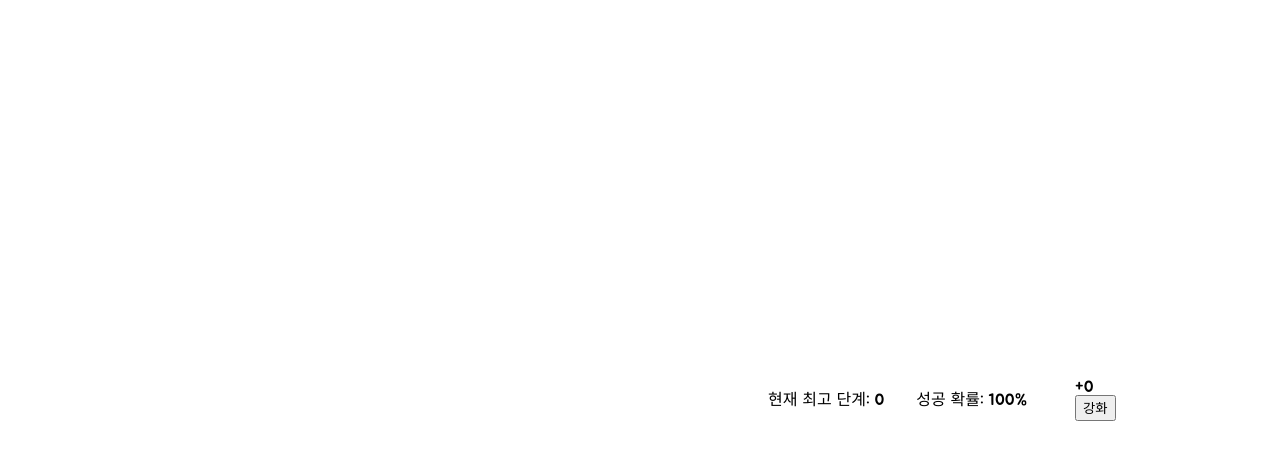
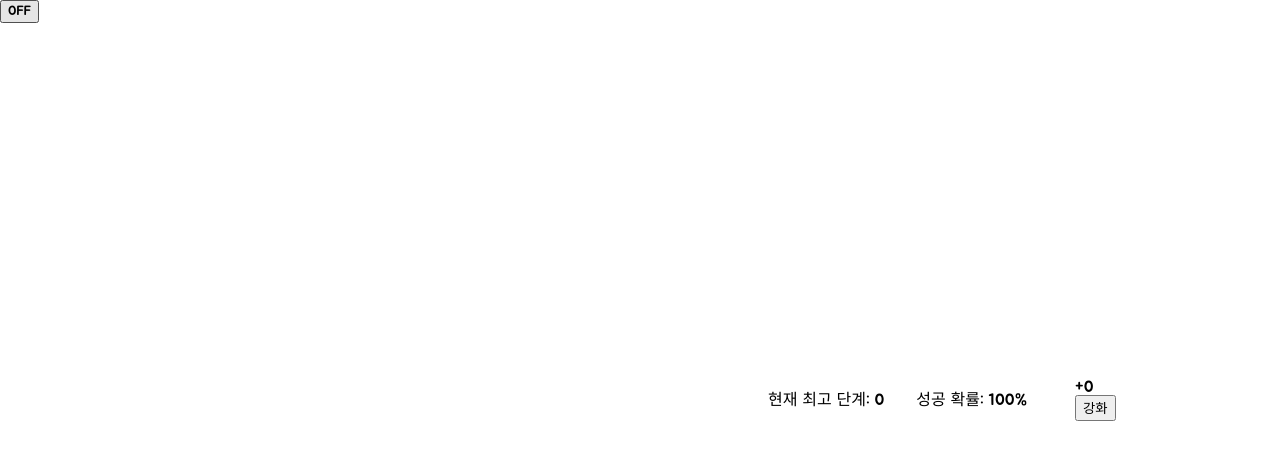
Before and after one commit to high2092/RomanticWeapon, a React app in the folder client/: page / in a window 1280 px wide. Shown: the top 460 px of the page. Built offline with nearby package versions, Linux system fonts and the light colour scheme.

Commit message:
feat: 배경음악 추가

```diff
--- a/client/src/App.tsx
+++ b/client/src/App.tsx
@@ -3,9 +3,12 @@ import { BrowserRouter, Routes, Route } from 'react-router-dom';
 import MainPage from './pages/MainPage';
 import LoginPage from './pages/LoginPage';
 import { PrivateRoutes } from './components/routes/PrivateRoutes';
+import { BGMController } from './components/BGMController';
 
 function App() {
   return (
+    <>
+      <BGMController />
       <BrowserRouter>
         <Routes>
           <Route path="/" element={<PrivateRoutes />}>
@@ -14,6 +17,7 @@ function App() {
           <Route path="/login" element={<LoginPage />} />
         </Routes>
       </BrowserRouter>
+    </>
   );
 }
 
--- /dev/null
+++ b/client/src/components/BGMController.style.ts
@@ -0,0 +1,5 @@
+import styled from 'styled-components';
+
+export const BGMController = styled.div`
+  position: absolute;
+`;
--- /dev/null
+++ b/client/src/components/BGMController.tsx
@@ -0,0 +1,30 @@
+import React, { useState } from 'react';
+import { bgm } from '../constants/constants';
+import * as S from './BGMController.style';
+
+const DEFAULT_BGM_VOLUME = 0.5;
+bgm.volume = DEFAULT_BGM_VOLUME;
+
+export const BGMController = () => {
+  const [playBGM, setPlayBGM] = useState(true);
+
+  const handleBGMOffButtonClick = () => {
+    bgm.pause();
+    setPlayBGM(!playBGM);
+  };
+
+  const handleBGMOnButtonClick = () => {
+    bgm.play();
+    setPlayBGM(!playBGM);
+  };
+
+  return (
+    <S.BGMController>
+      {playBGM ? (
+        <button onClick={handleBGMOffButtonClick}>OFF</button>
+      ) : (
+        <button onClick={handleBGMOnButtonClick}>ON</button>
+      )}
+    </S.BGMController>
+  );
+};
--- a/client/src/components/LoginForm.tsx
+++ b/client/src/components/LoginForm.tsx
@@ -1,13 +1,17 @@
 import React from 'react';
 import { useNavigate } from 'react-router-dom';
 import * as S from './LoginForm.style';
+import { bgm } from '../constants/constants';
 
 const LoginForm = () => {
   const navigate = useNavigate();
 
   const handleLoginButtonClick = () => {
     const loginSuccess = true;
-    if (loginSuccess) navigate('/');
+    if (loginSuccess) {
+      bgm.play();
+      navigate('/');
+    }
   };
 
   return (
--- a/client/src/constants/constants.ts
+++ b/client/src/constants/constants.ts
@@ -1,7 +1,9 @@
 import refineSoundUrl from '../assets/refine.mp3';
 import refineSuccessSoundUrl from '../assets/refine-success.mp3';
 import refineFailureSoundUrl from '../assets/refine-failure.mp3';
+import bgmUrl from '../assets/bgm.mp3';
 
 export const refineSound = new Audio(refineSoundUrl);
 export const refineSuccessSound = new Audio(refineSuccessSoundUrl);
 export const refineFailureSound = new Audio(refineFailureSoundUrl);
+export const bgm = new Audio(bgmUrl);
```
Also changed, not shown: 1 other file (tests, documents, lock files or other folders). Lines whose indentation alone changed are shown as unchanged.
